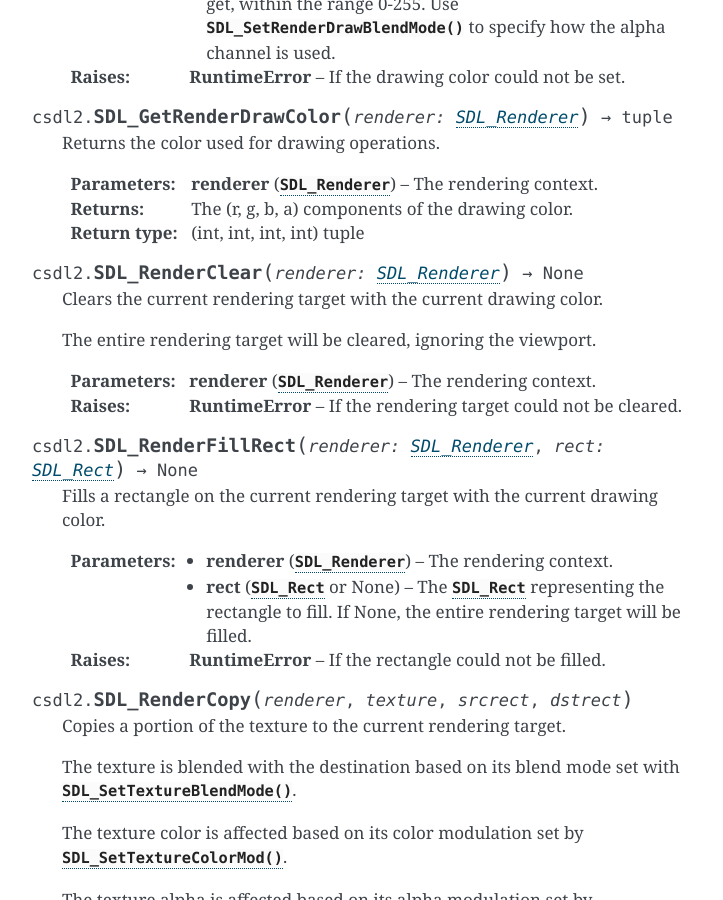
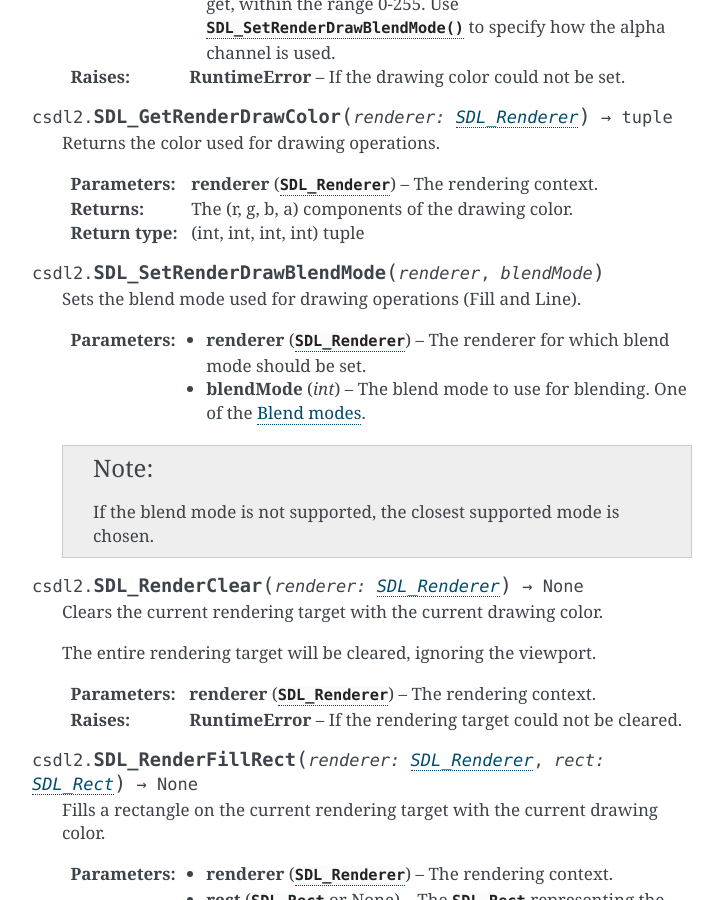
Before and after one commit to pyokagan/pycsdl2, a Sphinx documentation site: the page built from docs/api/render.rst, in a window 1280 px wide and 900 px high, scrolled down 10008 px. Shown: the whole window, without its empty margins (388-1111 px from the left). Built offline with Sphinx 7.4.7, drawn with Linux system fonts in a browser that asks for light colours; some of the changed text lies outside the part shown.

Commit message:
render: implement SDL_SetRenderDrawBlendMode()

```diff
--- a/docs/api/render.rst
+++ b/docs/api/render.rst
@@ -507,6 +507,19 @@ Drawing
    :returns: The (r, g, b, a) components of the drawing color.
    :rtype: (int, int, int, int) tuple
 
+.. function:: SDL_SetRenderDrawBlendMode(renderer, blendMode)
+
+   Sets the blend mode used for drawing operations (Fill and Line).
+
+   :param renderer: The renderer for which blend mode should be set.
+   :type renderer: :class:`SDL_Renderer`
+   :param int blendMode: The blend mode to use for blending. One of the
+                         :ref:`blend-modes`.
+
+   .. note::
+
+      If the blend mode is not supported, the closest supported mode is chosen.
+
 .. function:: SDL_RenderClear(renderer: SDL_Renderer) -> None
 
    Clears the current rendering target with the current drawing color.
```
Also changed, not shown: 3 other files.
